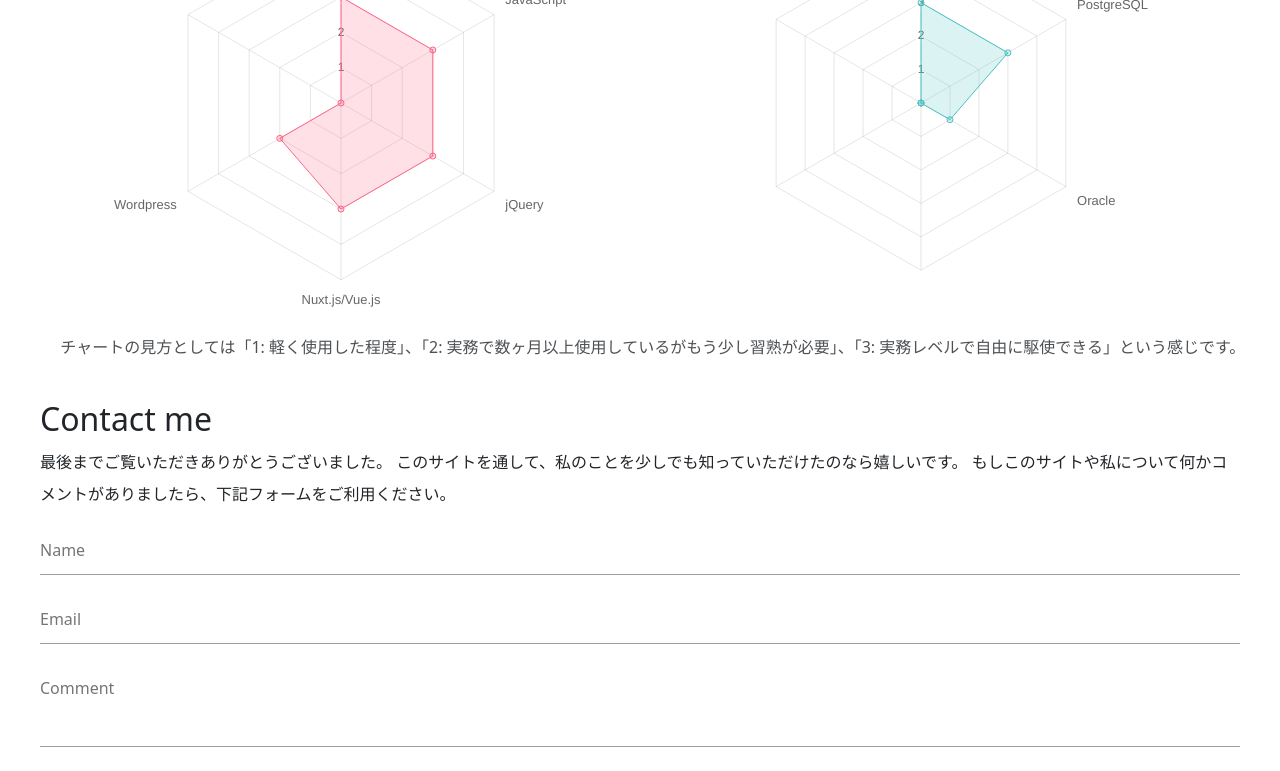
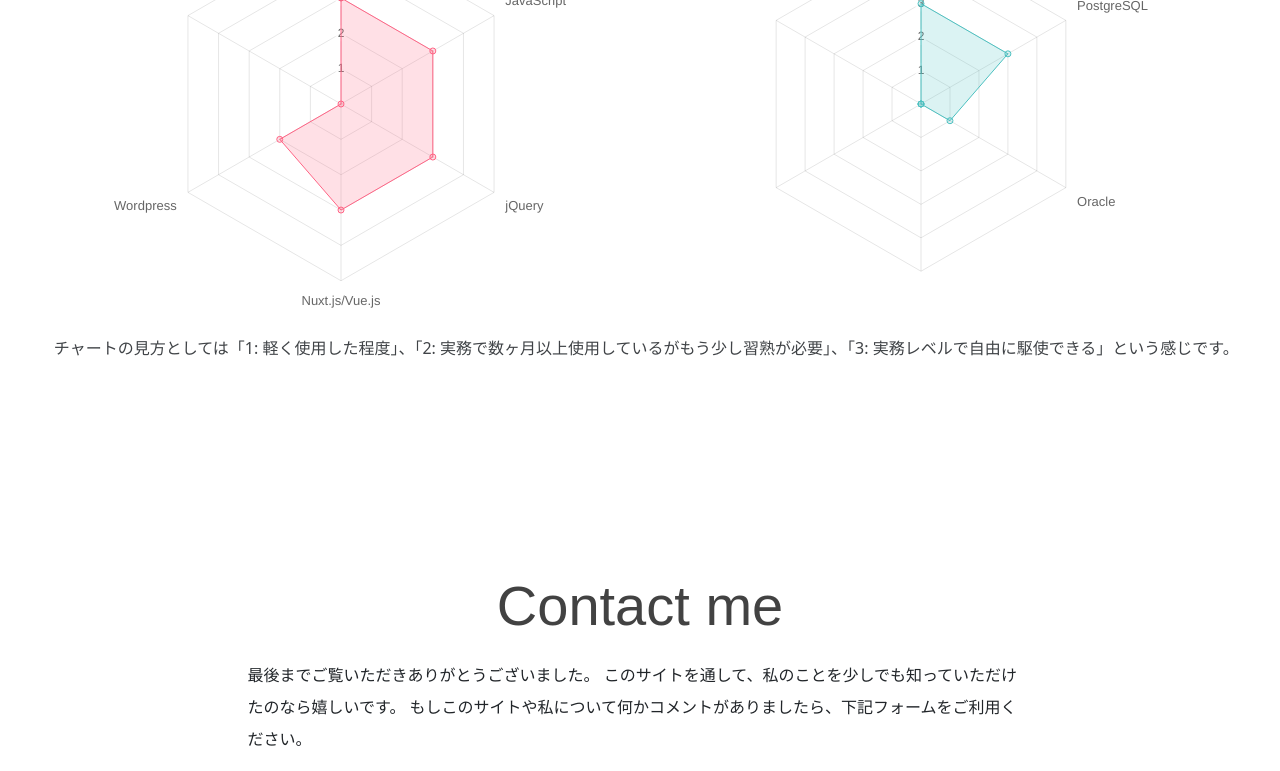
Before and after one commit to t-hirai03/hirai-react-portfolio, a React (Create React App) app: page / in a window 1280 px wide. Shown: the part 2000-2771 px from the top of the page. Built offline with nearby package versions, Linux system fonts and the light colour scheme; a web font is replaced by a local one.

Commit message:
CSS Modules導入

```diff
--- /dev/null
+++ b/src/assets/scss/components/swiper.scss
@@ -0,0 +1,20 @@
+@use "../system.scss" as *;
+
+.swiper {
+    &-container {
+        width: 100%;
+        padding-top: rem(50);
+        padding-bottom: rem(50);
+    }
+
+    &-slide {
+        width: rem(270) !important;
+        border: solid rem(1) $aiColor;
+        border-radius: rem(20);
+        background-color: #ffffff;
+    }
+
+    &-pagination {
+        bottom: rem(-1) !important;
+    }
+}
--- a/src/assets/scss/page/top.module.scss
+++ b/src/assets/scss/page/top.module.scss
@@ -150,22 +150,3 @@
     }
   }
 }
-
-.swiper {
-  &-container {
-    width: 100%;
-    padding-top: rem(50);
-    padding-bottom: rem(50);
-  }
-
-  &-slide {
-    width: rem(270) !important;
-    border: solid rem(1) $aiColor;
-    border-radius: rem(20);
-    background-color: #ffffff;
-  }
-
-  &-pagination {
-    bottom: rem(-1) !important;
-  }
-}
--- a/src/components/chart.tsx
+++ b/src/components/chart.tsx
@@ -1,4 +1,5 @@
 import React from "react";
+import "../assets/scss/components/swiper.scss";
 import {
   Chart as ChartJS,
   RadialLinearScale,
--- a/src/components/contact.tsx
+++ b/src/components/contact.tsx
@@ -104,7 +104,7 @@ export const Demo = () => {
           />
         </div>
         <ErrorMessage errors={errors} name="email" />
-        <div className={styles['contact-input-field']}>
+        <div className={styles['contact-btn-field']}>
           <button type="submit">Submit</button>
         </div>
       </form>
--- a/src/components/footer.tsx
+++ b/src/components/footer.tsx
@@ -1,6 +1,5 @@
 import React from "react";
 import styles from "../assets/scss/components/footer.module.scss";
-import "../assets/scss/layout.scss";
 import AnchorLink from "react-anchor-link-smooth-scroll";
 
 function footer() {
--- a/src/components/gitHubIcon.tsx
+++ b/src/components/gitHubIcon.tsx
@@ -1,6 +1,6 @@
 import React, { useEffect } from 'react';
 import { css, keyframes } from '@emotion/css';
-import "../assets/scss/components/gitHubIcon.scss";
+import gitHubIconStyles from "../assets/scss/components/gitHubIcon.module.scss";
 
 function GitSVG() {
     const hoverHandler = () => {
@@ -31,7 +31,7 @@ function GitSVG() {
                     border: 0,
                     right: 0
                 }}
-                className="gitHubIcon"
+                className={gitHubIconStyles.gitHubIcon}
                 aria-hidden="true">
                 <g className={styles.group} onMouseEnter={hoverHandler}>
                     <path d="M0,0 L115,115 L130,115 L142,142 L250,250 L250,0 Z"></path>
--- a/src/components/header.tsx
+++ b/src/components/header.tsx
@@ -1,6 +1,5 @@
 import React from "react";
 import styles from "../assets/scss/components/header.module.scss";
-import "../assets/scss/layout.scss";
 import AnchorLink from "react-anchor-link-smooth-scroll";
 
 function header() {
--- a/src/index.tsx
+++ b/src/index.tsx
@@ -1,6 +1,7 @@
 import React from "react";
 import ReactDOM from "react-dom/client";
 import "./assets/scss/index.scss";
+import "./assets/scss/layout.scss";
 import App from "./App";
 import reportWebVitals from "./reportWebVitals";
 import "ress";
--- a/src/page/top.tsx
+++ b/src/page/top.tsx
@@ -250,7 +250,7 @@ function Top() {
             </div>
           </div>
           <div className="fadeIn-skill">
-            <p className="top-skill_text">
+            <p className={styles['top-skill_text']}>
               チャートの見方としては「1: 軽く使用した程度」、「2:
               実務で数ヶ月以上使用しているがもう少し習熟が必要」、「3:
               実務レベルで自由に駆使できる」という感じです。
@@ -258,10 +258,10 @@ function Top() {
           </div>
         </div>
       </section>
-      <section id="contact" className="top-section fadeIn-section">
+      <section id="contact" className={cx(styles['top-section'],'fadeIn-contact')}>
         <div className="ly_inner">
-          <h2 className="top-contents_title fadeIn-contact">Contact me</h2>
-          <div className="top-contact fadeIn-contact">
+          <h2 className={cx(styles['top-contents_title'],'fadeIn-contact')}>Contact me</h2>
+          <div className={cx(styles['top-contact'],'fadeIn-contact')}>
             <p>
               最後までご覧いただきありがとうございました。
               このサイトを通して、私のことを少しでも知っていただけたのなら嬉しいです。
```
Also changed, not shown: src/assets/scss/components/gitHubIcon.module.scss (renamed from src/assets/scss/components/gitHubIcon.scss).
